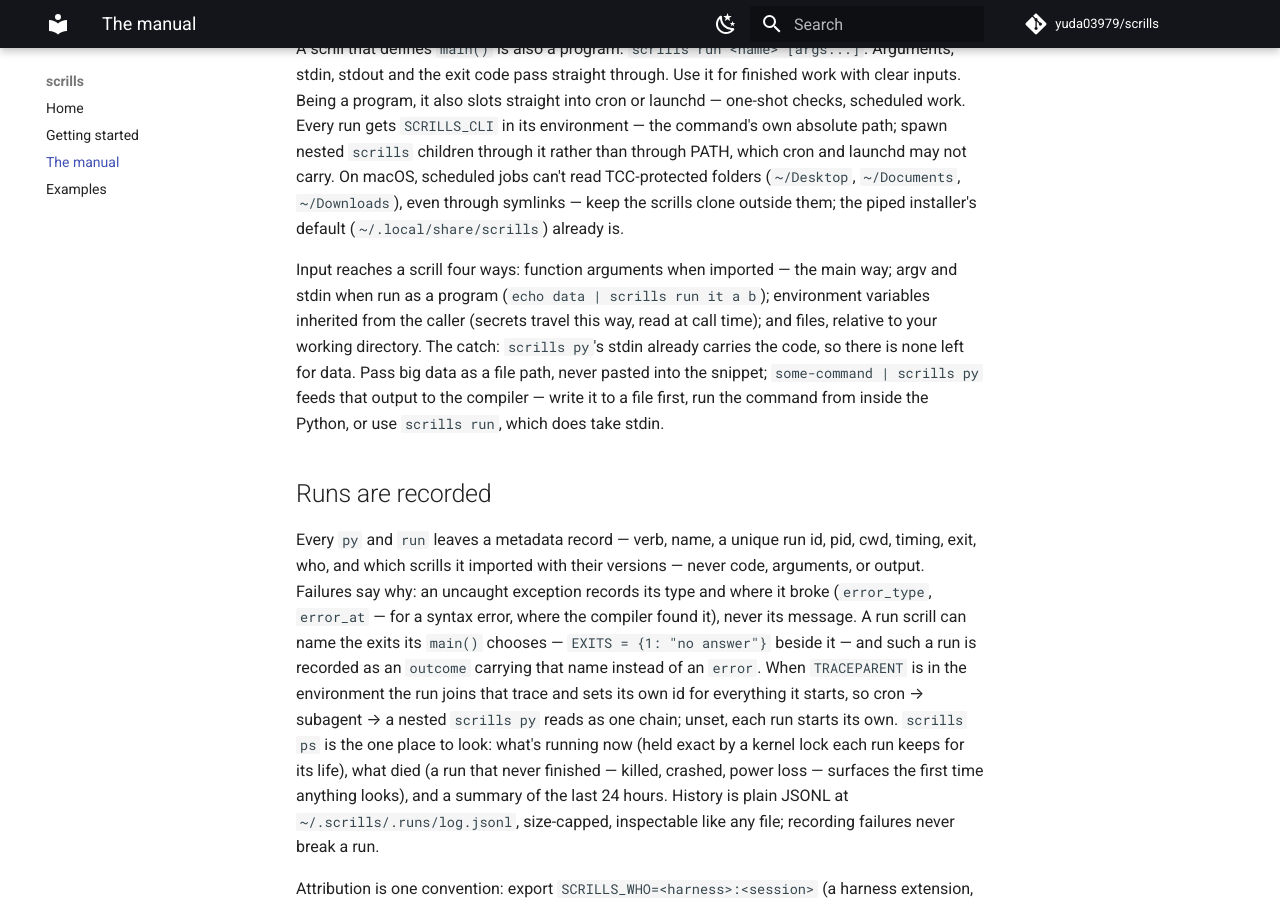
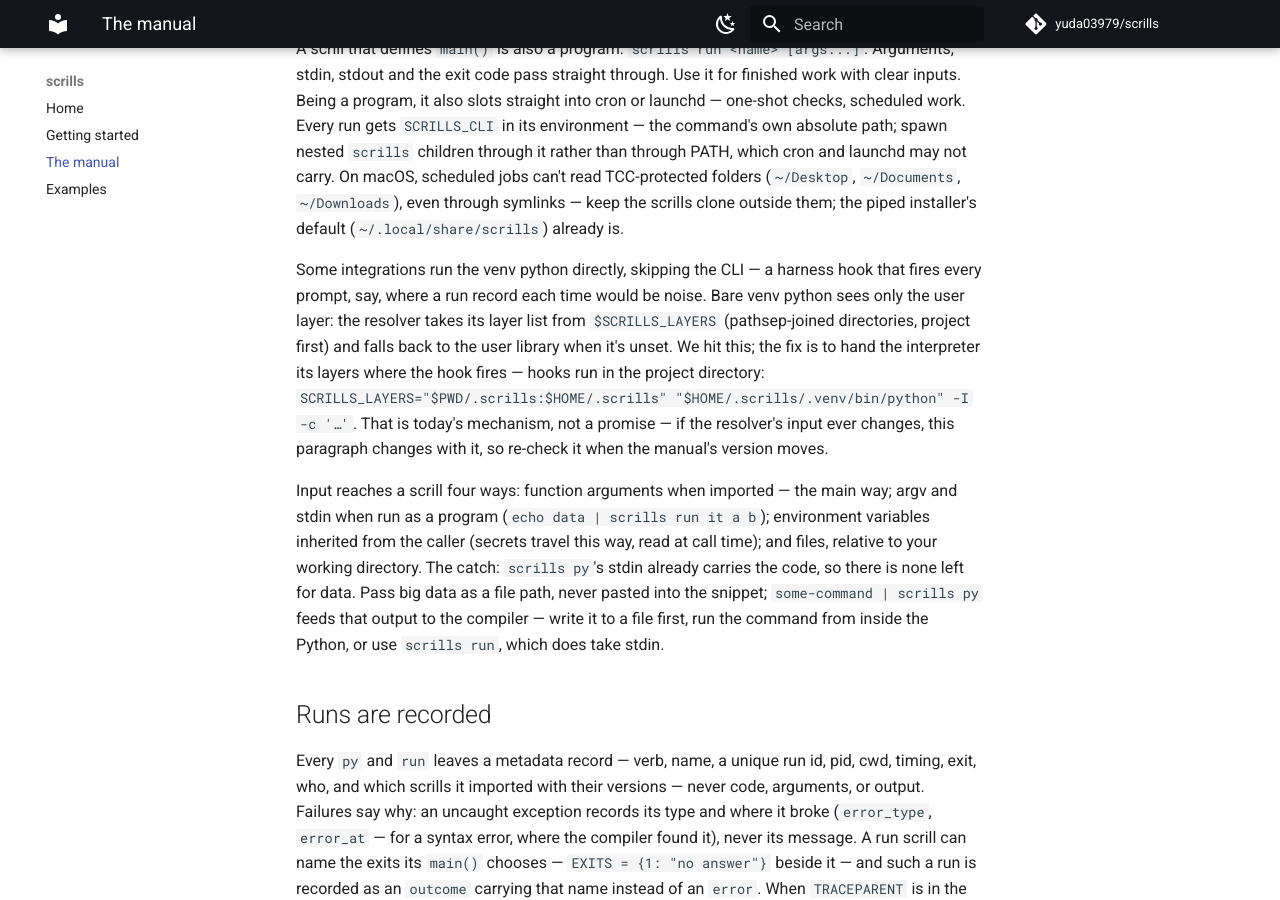
Before and after one commit to yuda03979/scrills, an MkDocs documentation site: the page built from docs/manual.md, in a window 1280 px wide and 900 px high, scrolled down 1846 px. Built offline with MkDocs 1.6.1 and Material for MkDocs 9.7.7, drawn with Linux system fonts in a browser that asks for light colours; comment, search, counter and statistics services are not loaded.

Commit message:
the bare-python layers recipe, documented as a solved problem
Some integrations run the venv python directly - a harness hook
firing every prompt, where a run record each time would be noise (our
own telemetry doctrine excludes heartbeats). Bare venv python sees
only the user layer; the manual now carries the problem and the fix:
hand the interpreter its layers where the hook fires,
SCRILLS_LAYERS="$PWD/.scrills:$HOME/.scrills" before the python.
Stated as today's mechanism, deliberately not a promise - the
paragraph moves if the resolver's input moves. Proven live: bare
python ImportError without the variable, project scrill resolving
with it. Version stays 0.2.15 by instruction.

Co-Authored-By: Claude Fable 5 <noreply@anthropic.com>
Claude-Session: https://claude.ai/code/session_01TuJJmdqvqSrpqusNQP5MZ9

```diff
--- a/scrills/SKILL.md
+++ b/scrills/SKILL.md
@@ -48,6 +48,8 @@ The description says when to use a scrill; `help()` says how. But `help()` rende
 Runs are isolated: the working directory stays yours (read and write project files freely), but project *modules* aren't importable and `PYTHONPATH` is ignored. Project code runs with the project's own tooling — `uv run`, its `.venv` — in its own command; pass files between the two, not imports.
 
 A scrill that defines `main()` is also a program: `scrills run <name> [args...]`. Arguments, stdin, stdout and the exit code pass straight through. Use it for finished work with clear inputs. Being a program, it also slots straight into cron or launchd — one-shot checks, scheduled work. Every run gets `SCRILLS_CLI` in its environment — the command's own absolute path; spawn nested `scrills` children through it rather than through PATH, which cron and launchd may not carry. On macOS, scheduled jobs can't read TCC-protected folders (`~/Desktop`, `~/Documents`, `~/Downloads`), even through symlinks — keep the scrills clone outside them; the piped installer's default (`~/.local/share/scrills`) already is.
+
+Some integrations run the venv python directly, skipping the CLI — a harness hook that fires every prompt, say, where a run record each time would be noise. Bare venv python sees only the user layer: the resolver takes its layer list from `$SCRILLS_LAYERS` (pathsep-joined directories, project first) and falls back to the user library when it's unset. We hit this; the fix is to hand the interpreter its layers where the hook fires — hooks run in the project directory: `SCRILLS_LAYERS="$PWD/.scrills:$HOME/.scrills" "$HOME/.scrills/.venv/bin/python" -I -c '…'`. That is today's mechanism, not a promise — if the resolver's input ever changes, this paragraph changes with it, so re-check it when the manual's version moves.
 
 Input reaches a scrill four ways: function arguments when imported — the main way; argv and stdin when run as a program (`echo data | scrills run it a b`); environment variables inherited from the caller (secrets travel this way, read at call time); and files, relative to your working directory. The catch: `scrills py`'s stdin already carries the code, so there is none left for data. Pass big data as a file path, never pasted into the snippet; `some-command | scrills py` feeds that output to the compiler — write it to a file first, run the command from inside the Python, or use `scrills run`, which does take stdin.
 
```
